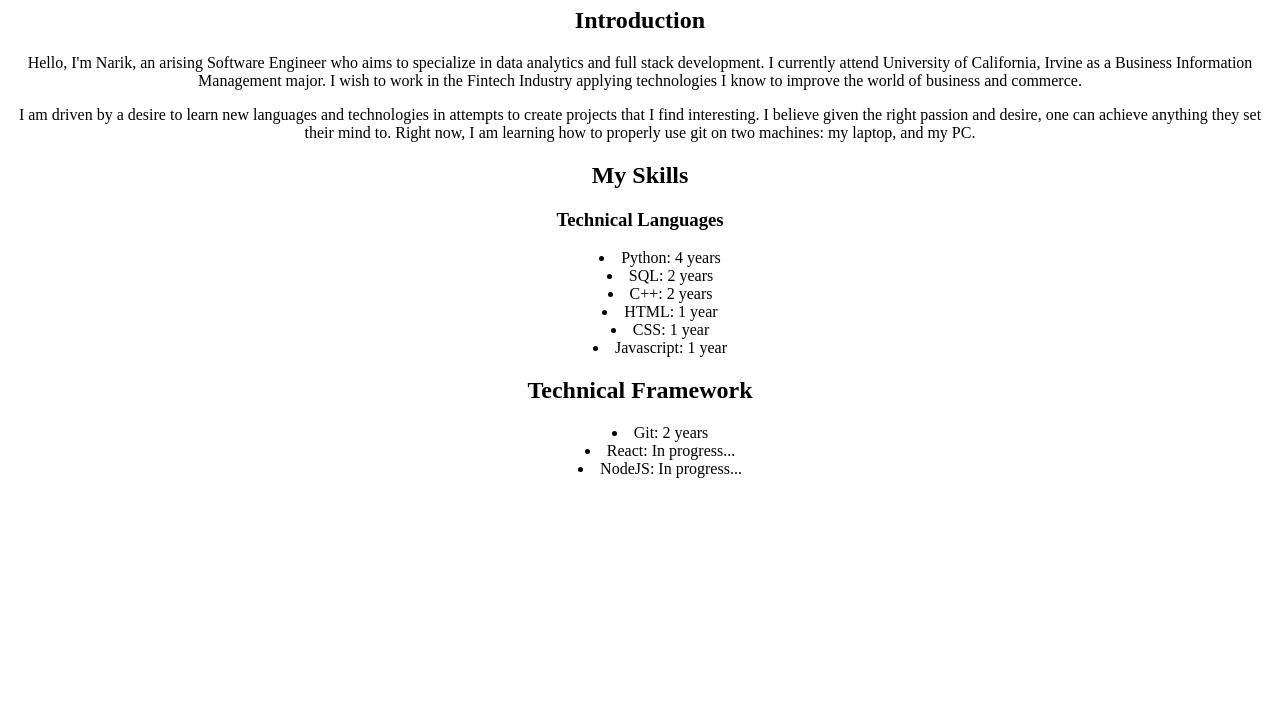
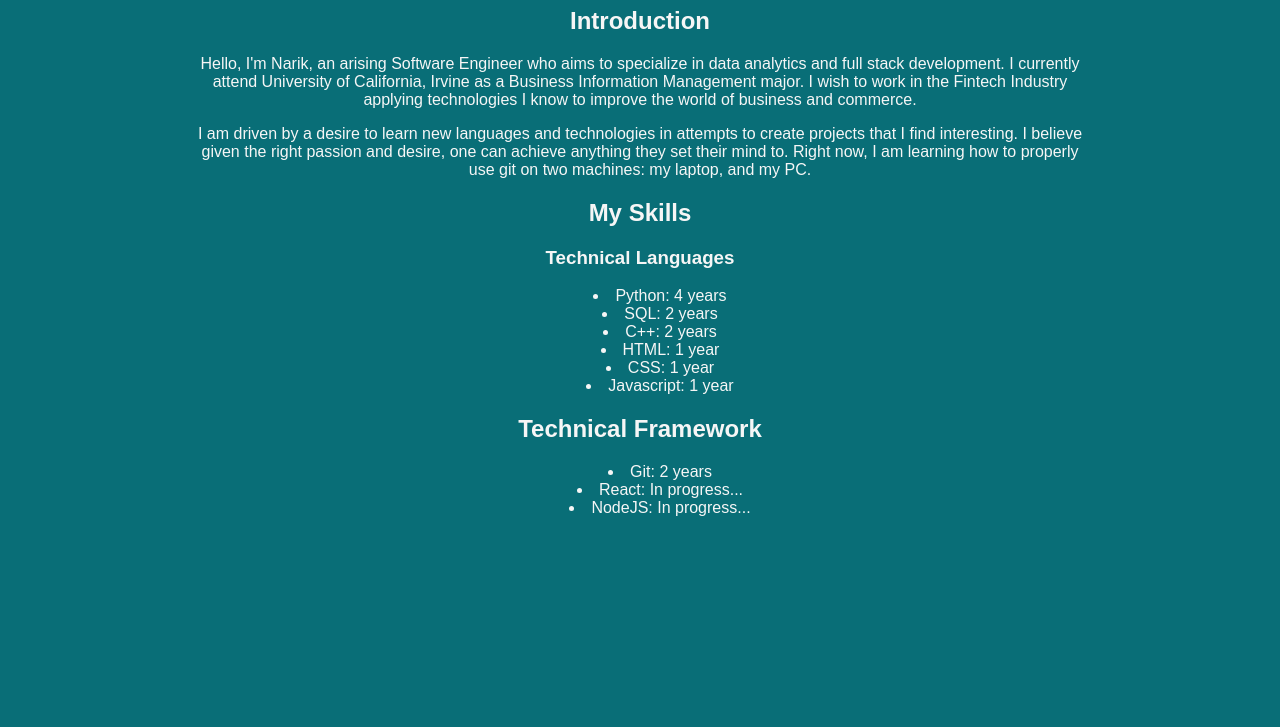
Before and after one commit to GenarikUCI/Personal_Website, a plain HTML site: page index.html in a window 1280 px wide. Shown: the part 73-800 px from the top of the page. Drawn offline with Linux system fonts and the light colour scheme.

Commit message:
Played with color scheme

```diff
--- a/index.html
+++ b/index.html
@@ -9,9 +9,10 @@
 
 <body>
     <h1>Narik's Personal Website</h1>
-    <div class="Narik_Introduction">
+    <div class="center_text">
         <h2>Introduction</h2>
-        <p>Hello, I'm Narik, an arising Software Engineer who aims to specialize in data analytics and full stack
+        <p>Hello, I'm Narik, an arising Software Engineer who aims to specialize in data analytics
+            and full stack
             development.
             I currently attend University of California, Irvine as a Business Information Management major. I wish to
             work in the Fintech Industry applying technologies I know
@@ -42,8 +43,6 @@
                     <li>React: In progress...</li>
                     <li>NodeJS: In progress...</li>
                 </ul>
-
-
             </div>
 
 </body>
--- a/styles.css
+++ b/styles.css
@@ -6,4 +6,15 @@ html {
 body {
     text-align: center;
     list-style-position: inside;
+    background-color: #096e77;
+    color: #F6F6F6;
+    font: Georgia;
+    font: 1em sans-serif;
 }
+
+.center_text {
+    text-align: center;
+    margin-left: auto;
+    margin-right: auto;
+    width: 70%;
+}
```
